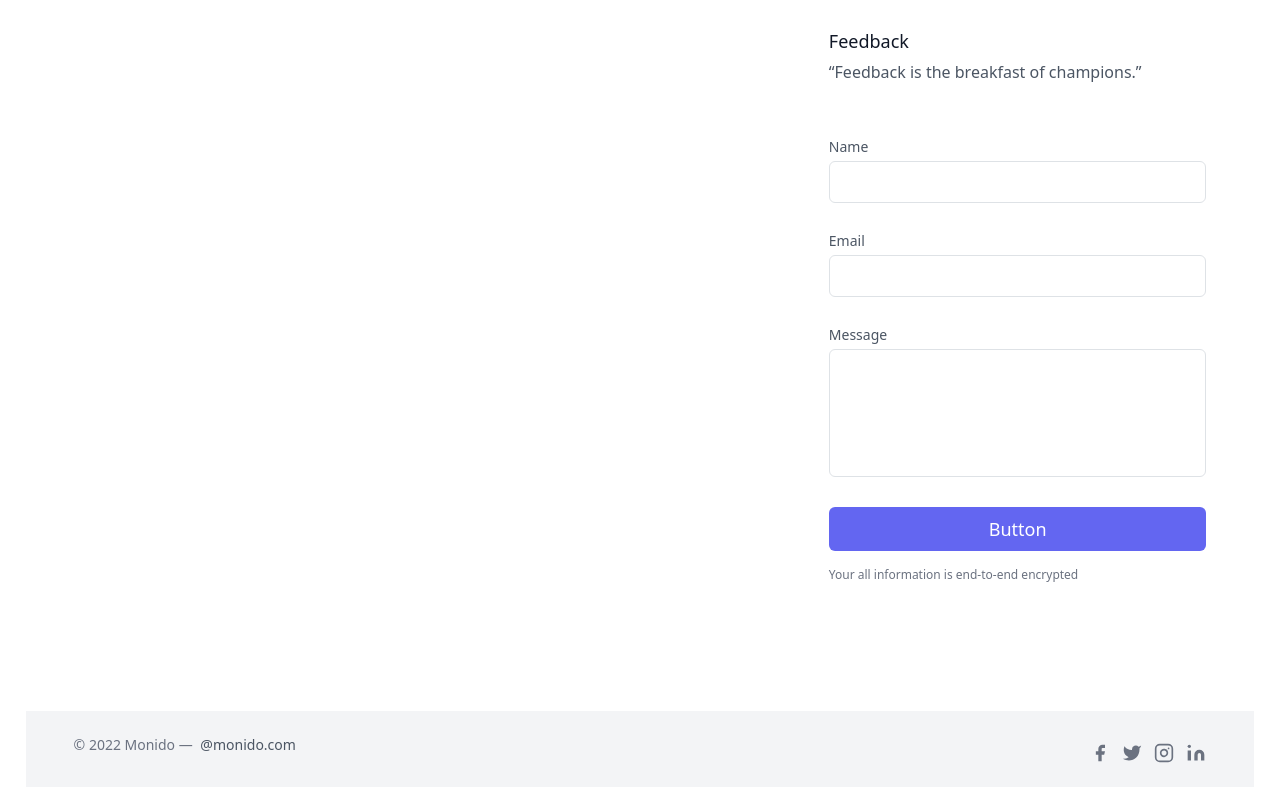
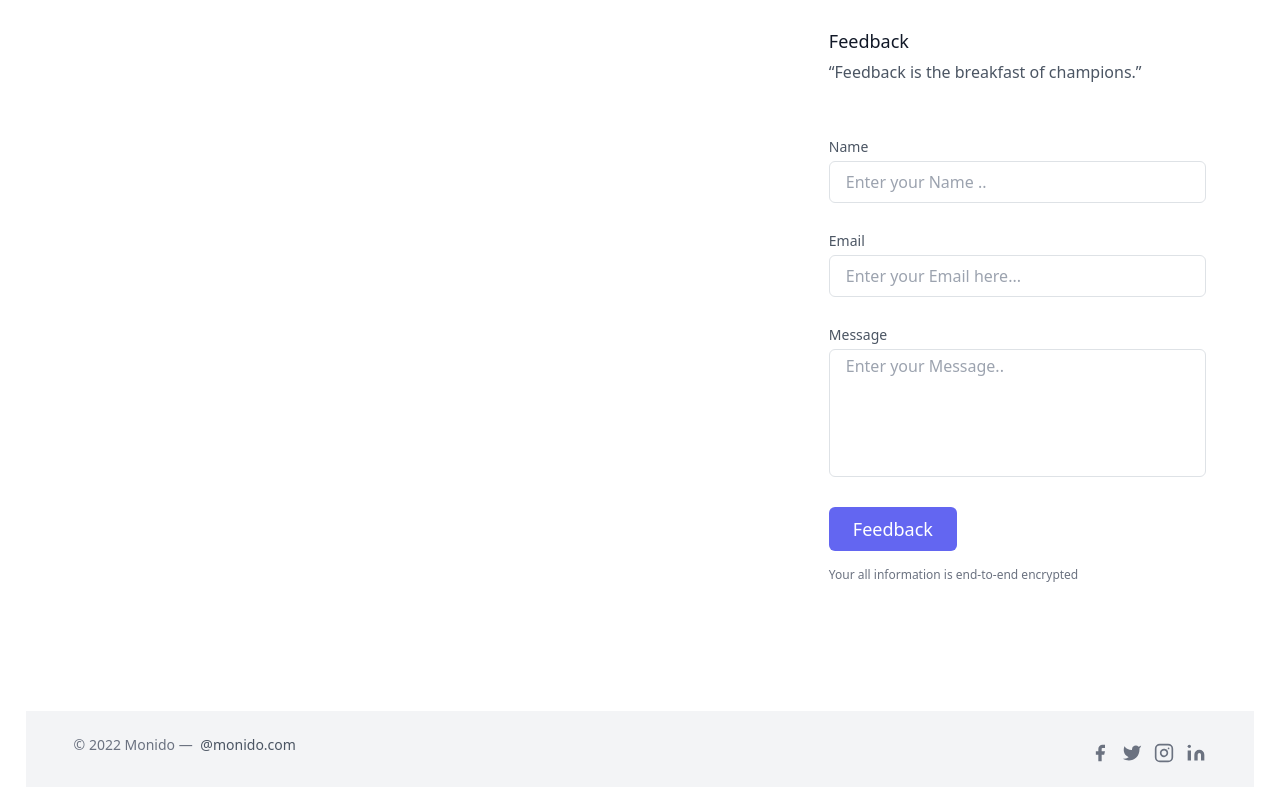
Before and after one commit to R-lab37/monedo.github.io, a plain HTML site: page index.html in a window 1280 px wide. Shown: the part 4460-5261 px from the top of the page. Drawn offline with nearby package versions, Linux system fonts and the light colour scheme; a web font is replaced by a local one.

Commit message:
Update index.html

```diff
--- a/index.html
+++ b/index.html
@@ -278,24 +278,28 @@
         </div>
       </div>
     </div>
+
     <div class="lg:w-1/3 md:w-1/2 bg-white flex flex-col md:ml-auto w-full md:py-8 mt-8 md:mt-0">
       <h2 class="text-gray-900 text-lg mb-1 font-medium title-font">Feedback</h2>
       <p class="leading-relaxed mb-5 text-gray-600">“Feedback is the breakfast of champions.” </p>
+      <form name="google-sheet">
       <div class="relative mb-4">
-        <label for="name" class="leading-7 text-sm text-gray-600">Name</label>
-        <input type="text" id="name" name="name" class="w-full bg-white rounded border border-gray-300 focus:border-indigo-500 focus:ring-2 focus:ring-indigo-200 text-base outline-none text-gray-700 py-1 px-3 leading-8 transition-colors duration-200 ease-in-out">
+         <label for="name" class="leading-7 text-sm text-gray-600">Name</label>
+        <input type="text" id="name" name="name" class="w-full bg-white rounded border border-gray-300 focus:border-indigo-500 focus:ring-2 focus:ring-indigo-200 text-base outline-none text-gray-700 py-1 px-3 leading-8 transition-colors duration-200 ease-in-out" placeholder="Enter your Name ..">
       </div>
       <div class="relative mb-4">
         <label for="email" class="leading-7 text-sm text-gray-600">Email</label>
-        <input type="email" id="email" name="email" class="w-full bg-white rounded border border-gray-300 focus:border-indigo-500 focus:ring-2 focus:ring-indigo-200 text-base outline-none text-gray-700 py-1 px-3 leading-8 transition-colors duration-200 ease-in-out">
+        <input type="email" id="email" name="email" class="w-full bg-white rounded border border-gray-300 focus:border-indigo-500 focus:ring-2 focus:ring-indigo-200 text-base outline-none text-gray-700 py-1 px-3 leading-8 transition-colors duration-200 ease-in-out" placeholder="Enter your Email here...">
       </div>
       <div class="relative mb-4">
         <label for="message" class="leading-7 text-sm text-gray-600">Message</label>
-        <textarea id="message" name="message" class="w-full bg-white rounded border border-gray-300 focus:border-indigo-500 focus:ring-2 focus:ring-indigo-200 h-32 text-base outline-none text-gray-700 py-1 px-3 resize-none leading-6 transition-colors duration-200 ease-in-out"></textarea>
+        <textarea id="message" name="message" class="w-full bg-white rounded border border-gray-300 focus:border-indigo-500 focus:ring-2 focus:ring-indigo-200 h-32 text-base outline-none text-gray-700 py-1 px-3 resize-none leading-6 transition-colors duration-200 ease-in-out" placeholder="Enter your Message.."></textarea>
       </div>
-      <button class="text-white bg-indigo-500 border-0 py-2 px-6 focus:outline-none hover:bg-indigo-600 rounded text-lg">Button</button>
+      <button class="text-white bg-indigo-500 border-0 py-2 px-6 focus:outline-none hover:bg-indigo-600 rounded text-lg" type="submit">Feedback</button>
+    </form>
       <p class="text-xs text-gray-500 mt-3">Your all information is end-to-end encrypted </p>
     </div>
+
   </div>
 </section>
 
@@ -332,6 +336,20 @@
       </span>
     </div>
 </footer>
-  <script src="https://cdn.jsdelivr.net/npm/bootstrap@5.2.0/dist/js/bootstrap.bundle.min.js" integrity="sha384-A3rJD856KowSb7dwlZdYEkO39Gagi7vIsF0jrRAoQmDKKtQBHUuLZ9AsSv4jD4Xa" crossorigin="anonymous"></script>
+<script src="https://code.jquery.com/jquery-3.6.0.min.js"></script>
+  <script src="https://cdn.jsdelivr.net/npm/bootstrap@5.2.0/dist/js/bootstrap.bundle.min.js"></script>
+
+  <script>
+    const scriptURL='https://script.google.com/macros/s/AKfycbzeOB0vgGkJYz2HNViMIM9vOmHXla6OTmv-zGsJbY_CKDhc7mAFnbUISPNVDoqJu5gq/exec'
+    const form = document.forms['google-sheet']
+
+    form.addEventListener('submit', e => {
+      e.preventDefault()
+      fetch(scriptURL, { method: 'POST', body: new FormData(form)})
+        .then(response => console.log('Success!', response))
+        .catch(error => console.error('Error!', error.message))
+    });
+  </script>
+
 </body>
 </html>
```
